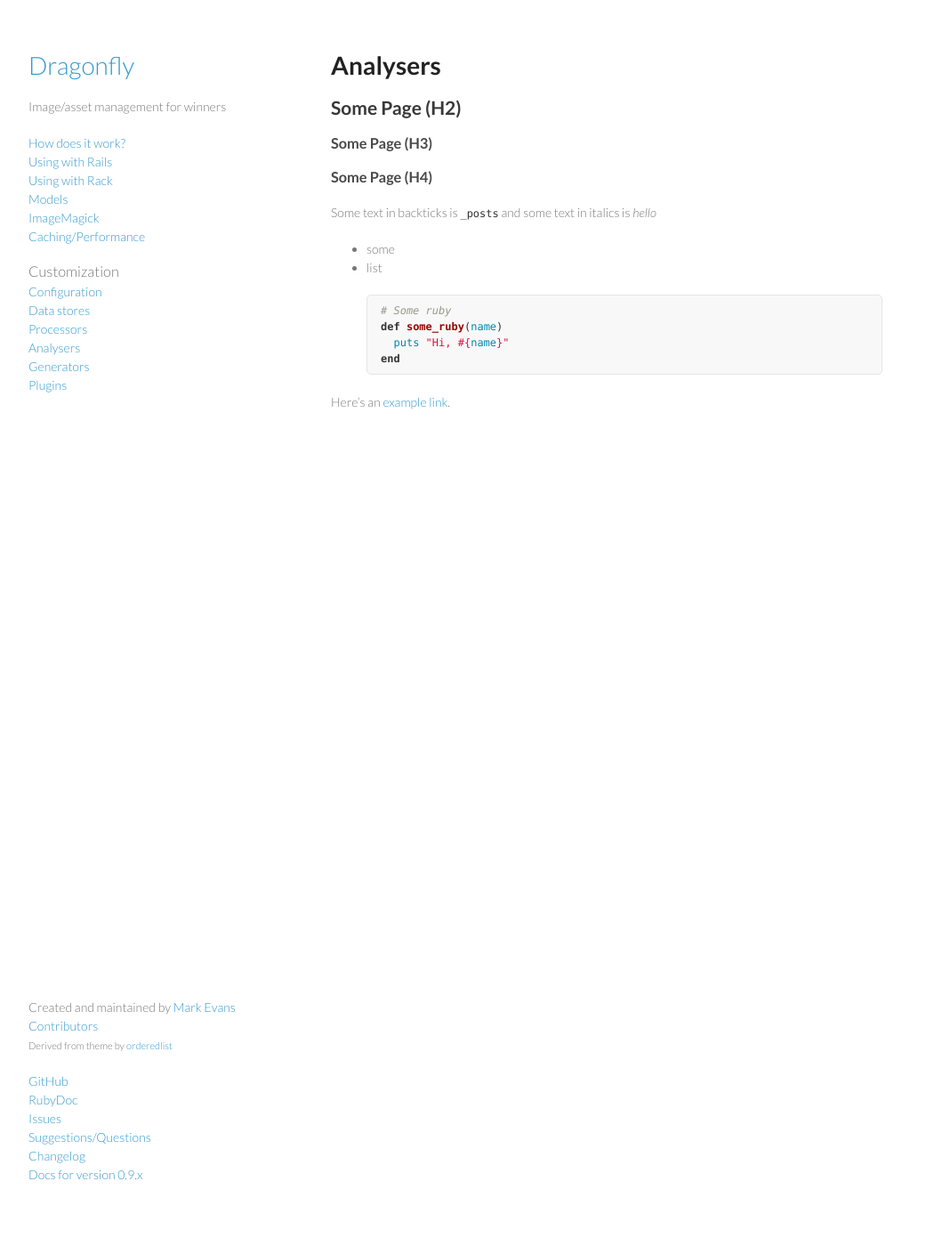
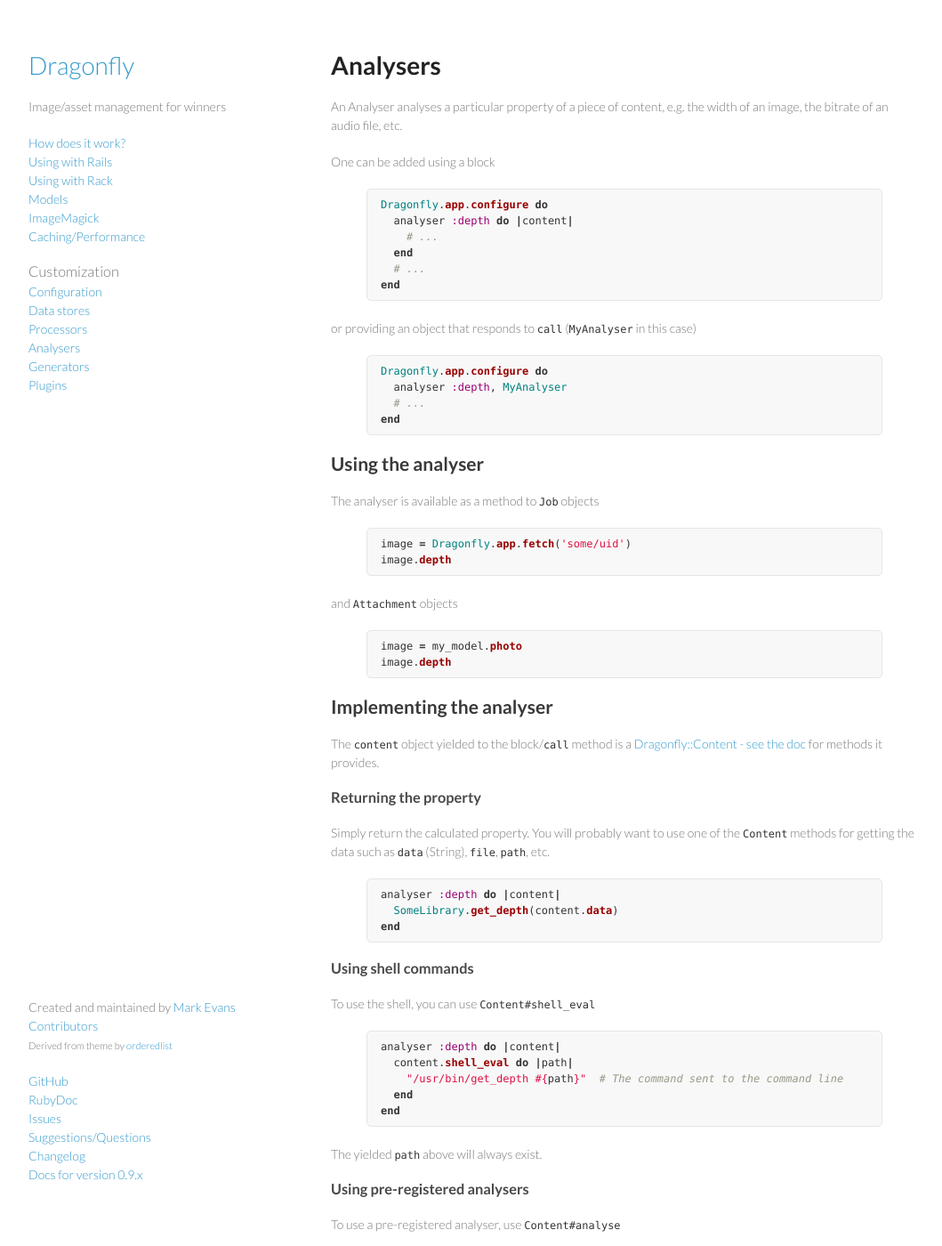
Before and after one commit to brendon/dragonfly-docs, a Jekyll site: the page built from _posts/0000-02-04-analysers.md, in a window 1280 px wide and 1400 px high. Shown: the whole window at 89% size, without its empty margins (108-1167 px from the left). Built offline with Jekyll 4.4.1, drawn with Linux system fonts in a browser that asks for light colours; Markdown is read by kramdown in place of the engine named in the settings; some of the changed text lies outside the part shown.

Commit message:
Analysers doc

```diff
--- a/_posts/0000-02-04-analysers.md
+++ b/_posts/0000-02-04-analysers.md
@@ -5,22 +5,78 @@ tag: customization
 ---
 
 # Analysers
-## Some Page (H2)
-### Some Page (H3)
-### Some Page (H4)
+An Analyser analyses a particular property of a piece of content, e.g. the width of an image, the bitrate of an audio file, etc.
 
-Some text in backticks is `_posts` and some text in italics is _hello_
-
-- some
-- list
-
+One can be added using a block
 {% highlight ruby %}
-# Some ruby
-def some_ruby(name)
-  puts "Hi, #{name}"
+Dragonfly.app.configure do
+  analyser :depth do |content|
+    # ...
+  end
+  # ...
 end
 {% endhighlight %}
 
-Here's an [example link][link].
+or providing an object that responds to `call` (`MyAnalyser` in this case)
+{% highlight ruby %}
+Dragonfly.app.configure do
+  analyser :depth, MyAnalyser
+  # ...
+end
+{% endhighlight %}
 
-[link]:    http://example.com
+## Using the analyser
+The analyser is available as a method to `Job` objects
+
+{% highlight ruby %}
+image = Dragonfly.app.fetch('some/uid')
+image.depth
+{% endhighlight %}
+
+and `Attachment` objects
+
+{% highlight ruby %}
+image = my_model.photo
+image.depth
+{% endhighlight %}
+
+## Implementing the analyser
+The `content` object yielded to the block/`call` method is a <a href="http://rdoc.info/github/markevans/dragonfly/Dragonfly/Content" target="_blank">Dragonfly::Content - see the doc</a> for methods it provides.
+
+### Returning the property
+Simply return the calculated property. You will probably want to use one of the `Content` methods for getting the data such as `data` (String), `file`, `path`, etc.
+
+{% highlight ruby %}
+analyser :depth do |content|
+  SomeLibrary.get_depth(content.data)
+end
+{% endhighlight %}
+
+### Using shell commands
+To use the shell, you can use `Content#shell_eval`
+
+{% highlight ruby %}
+analyser :depth do |content|
+  content.shell_eval do |path|
+    "/usr/bin/get_depth #{path}"  # The command sent to the command line
+  end
+end
+{% endhighlight %}
+
+The yielded `path` above will always exist.
+
+### Using pre-registered analysers
+To use a pre-registered analyser, use `Content#analyse`
+
+{% highlight ruby %}
+analyser :bytes_per_pixel do |content|
+  num_pixels = content.analyse(:width) * content.analyse(:height)
+  content.size.to_f / num_pixels
+end
+{% endhighlight %}
+
+## ImageMagick
+The ImageMagick plugin adds a few analysers - see [the doc]({% post_url 0000-01-05-imagemagick %}) for more details.
+
+## "Magic" Model Attributes
+To automatically store analysed properties in your model see [Models - Magic Attributes]({% post_url 0000-01-04-models %}#magic-attributes)
```
Also changed, not shown: _posts/0000-01-04-models.md (+1 -2 lines).
